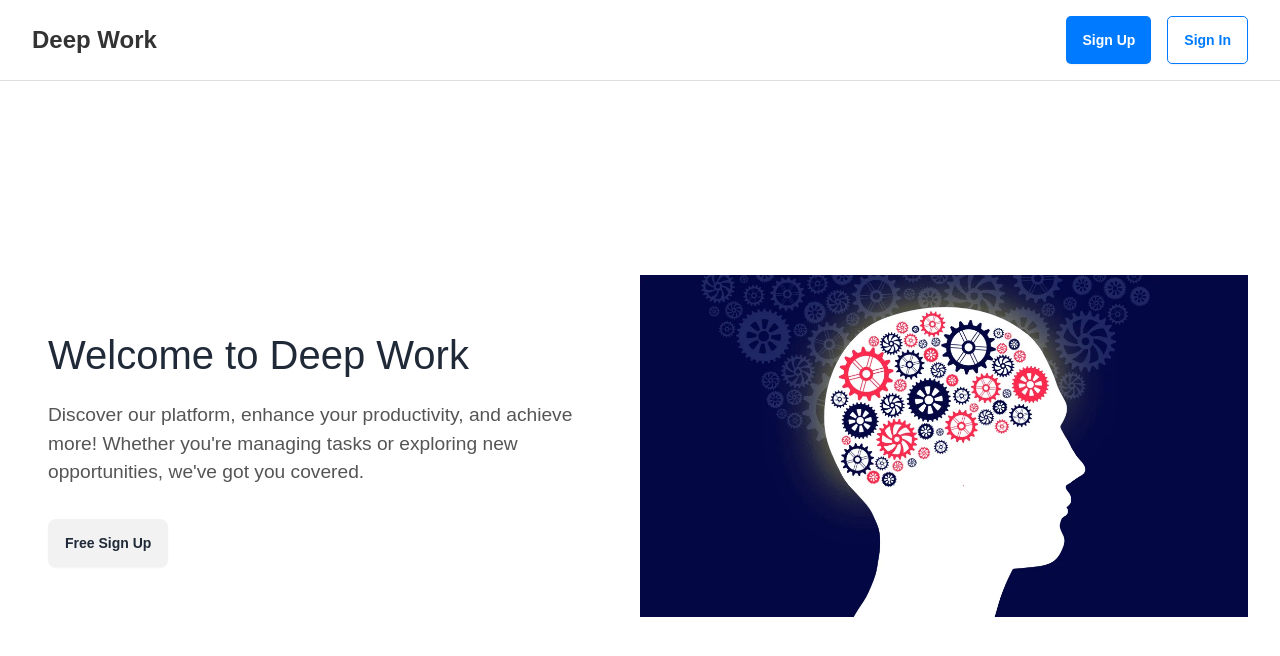
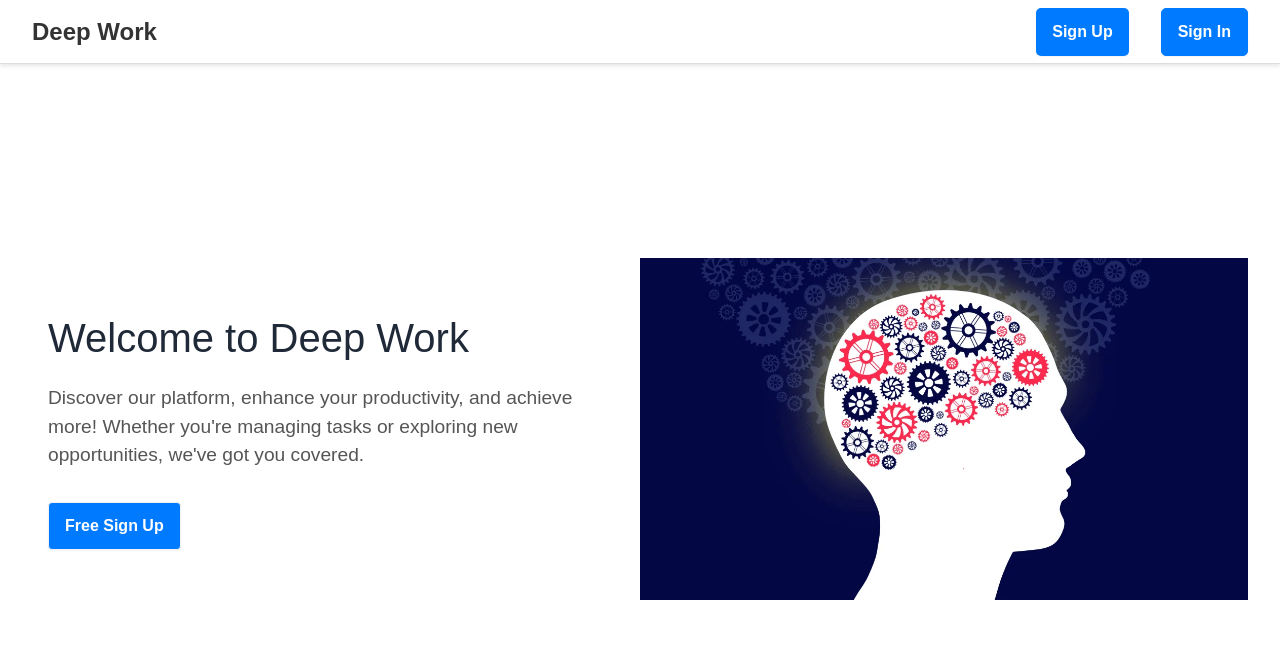
Before and after one commit to Siwi0w0/DeepWork-Frontend, a React (Vite) app: page / in a window 1280 px wide. Shown: the top 656 px of the page. Built offline with nearby package versions, Linux system fonts and the light colour scheme; the HTML template or start-up script is replaced by a standard one.

Commit message:
add login logic to decide navigator

```diff
--- a/src/components/banner/Banner.css
+++ b/src/components/banner/Banner.css
@@ -80,17 +80,16 @@
   height: auto;
 }
 
-.btn-primary {
-  background-color: #28a745;
-  color: white;
-  padding: 0.8rem 1.5rem;
+.btn {
+  text-decoration: none;
+  padding: 0.5rem 1rem;
   font-size: 1rem;
-  border: none;
-  border-radius: 5px;
-  cursor: pointer;
-  text-transform: uppercase;
+  border-radius: 4px;
+  color: #fff;
+  background-color: #007bff; /* 按钮的背景色 */
+  transition: background-color 0.3s ease;
 }
 
-.btn-primary:hover {
-  background-color: #218838;
+.btn:hover {
+  background-color: #0056b3; /* 鼠标悬浮时的背景色 */
 }
--- a/src/pages/Banner.tsx
+++ b/src/pages/Banner.tsx
@@ -1,5 +1,5 @@
 import React, { useEffect } from "react";
-import Navbar from "../components/banner/Navbar";
+import Navbar from "../components/banner/BannerNavbar";
 import BannerContent from "../components/banner/BannerContent";
 import "../components/banner/Banner.css";
 import { useNavigate } from "react-router-dom";
@@ -8,9 +8,9 @@ const Banner: React.FC = () => {
   const navigate = useNavigate();
 
   useEffect(() => {
-    const isLoggedIn = localStorage.getItem("isLoggedIn");
-    if (isLoggedIn === "true") {
-      navigate("/home");
+    const authToken = localStorage.getItem("authToken");
+    if (authToken) {
+      navigate("/home", { replace: true });
     }
   }, [navigate]);
 
```
